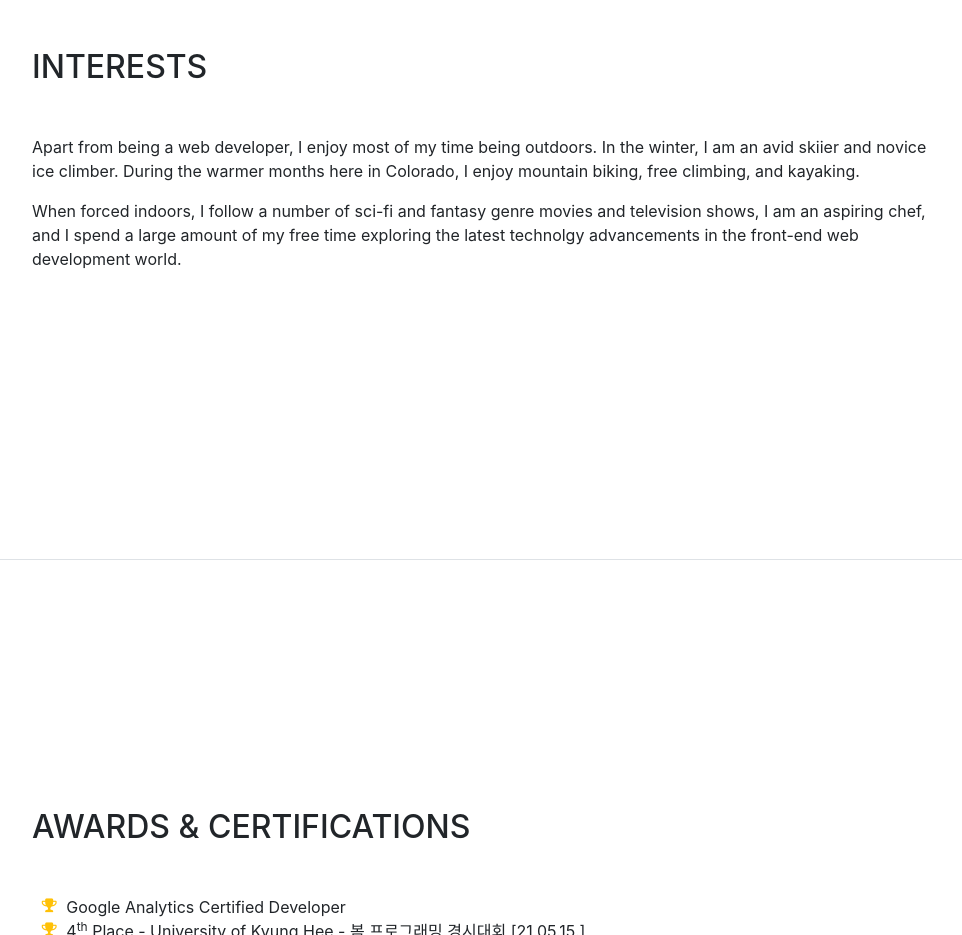
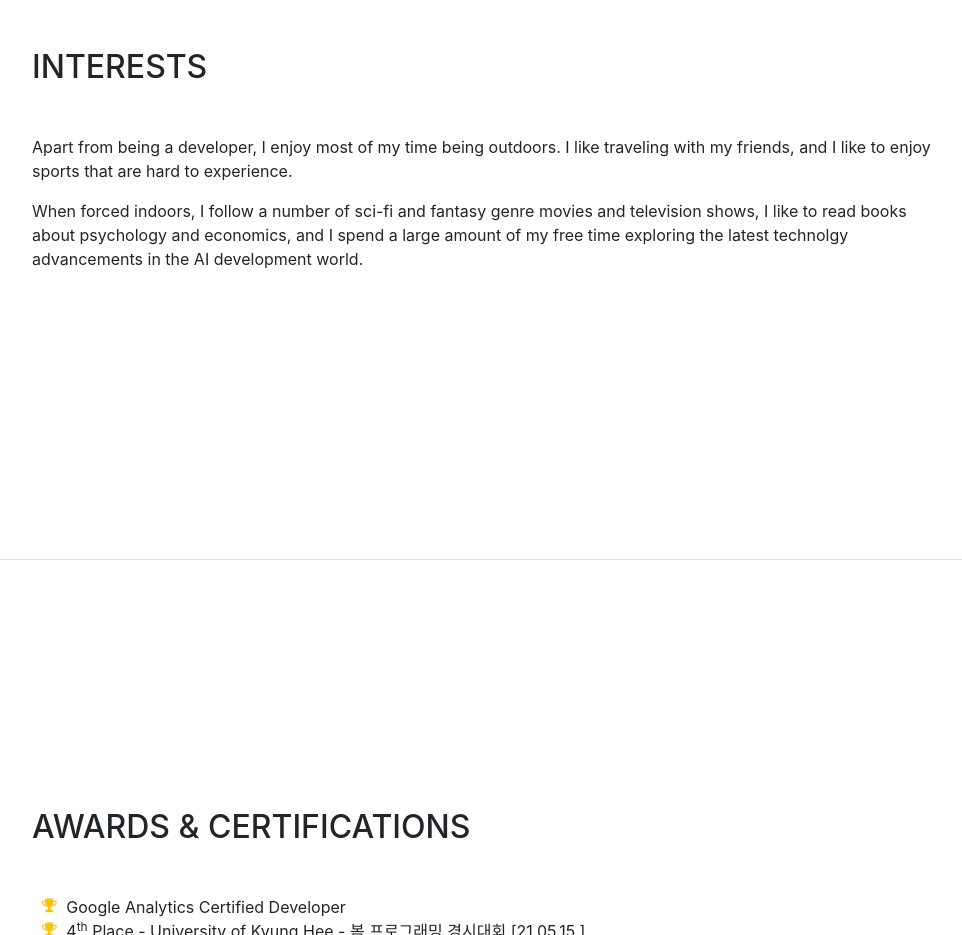
Before and after one commit to DrawingProcess/DrawingProcess.github.io, a website with bundled scripts: page index.html in a window 1280 px wide. Shown: the part 3440-4375 px from the top of the page, without its empty margins (288-1250 px from the left). Built offline with nearby package versions, Linux system fonts and the light colour scheme; a web font is replaced by a local one.

Commit message:
Interest

```diff
--- a/index.html
+++ b/index.html
@@ -235,8 +235,8 @@
       <section class="resume-section p-3 p-lg-5 d-flex flex-column" id="interests">
         <div class="my-auto">
           <h2 class="mb-5">Interests</h2>
-          <p>Apart from being a web developer, I enjoy most of my time being outdoors. In the winter, I am an avid skiier and novice ice climber. During the warmer months here in Colorado, I enjoy mountain biking, free climbing, and kayaking.</p>
-          <p class="mb-0">When forced indoors, I follow a number of sci-fi and fantasy genre movies and television shows, I am an aspiring chef, and I spend a large amount of my free time exploring the latest technolgy advancements in the front-end web development world.</p>
+          <p>Apart from being a developer, I enjoy most of my time being outdoors. I like traveling with my friends, and I like to enjoy sports that are hard to experience.</p>
+          <p class="mb-0">When forced indoors, I follow a number of sci-fi and fantasy genre movies and television shows, I like to read books about psychology and economics, and I spend a large amount of my free time exploring the latest technolgy advancements in the AI development world.</p>
         </div>
       </section>
 
```
